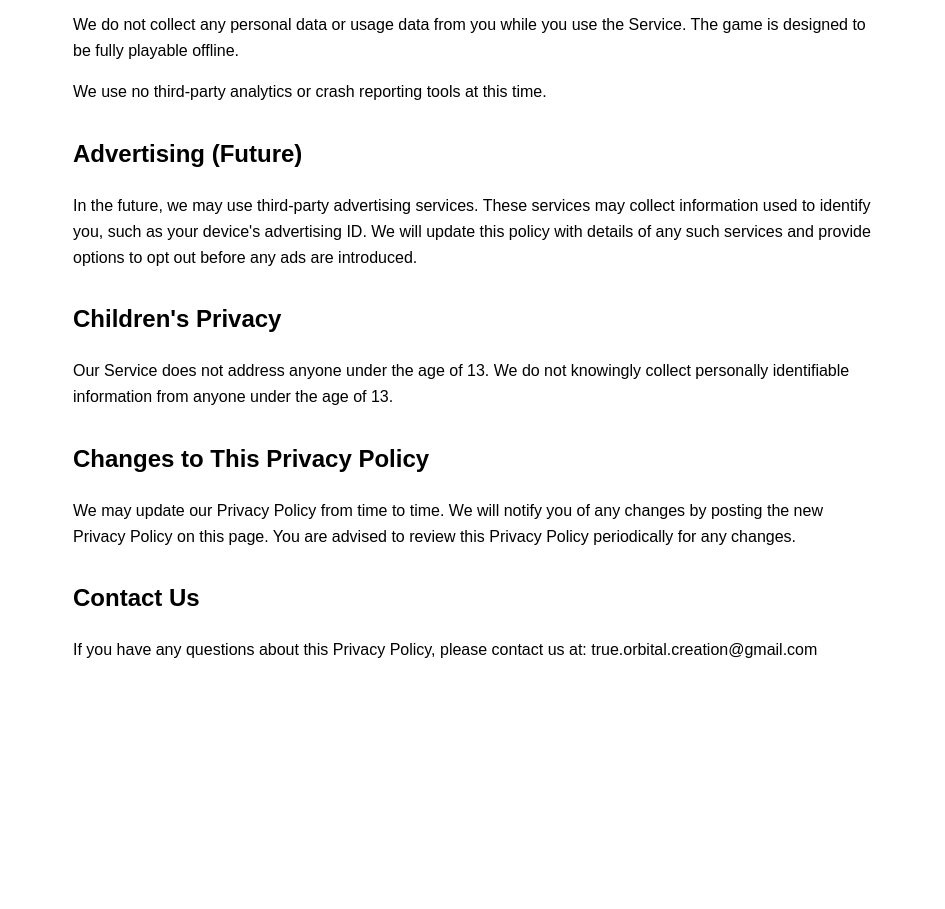
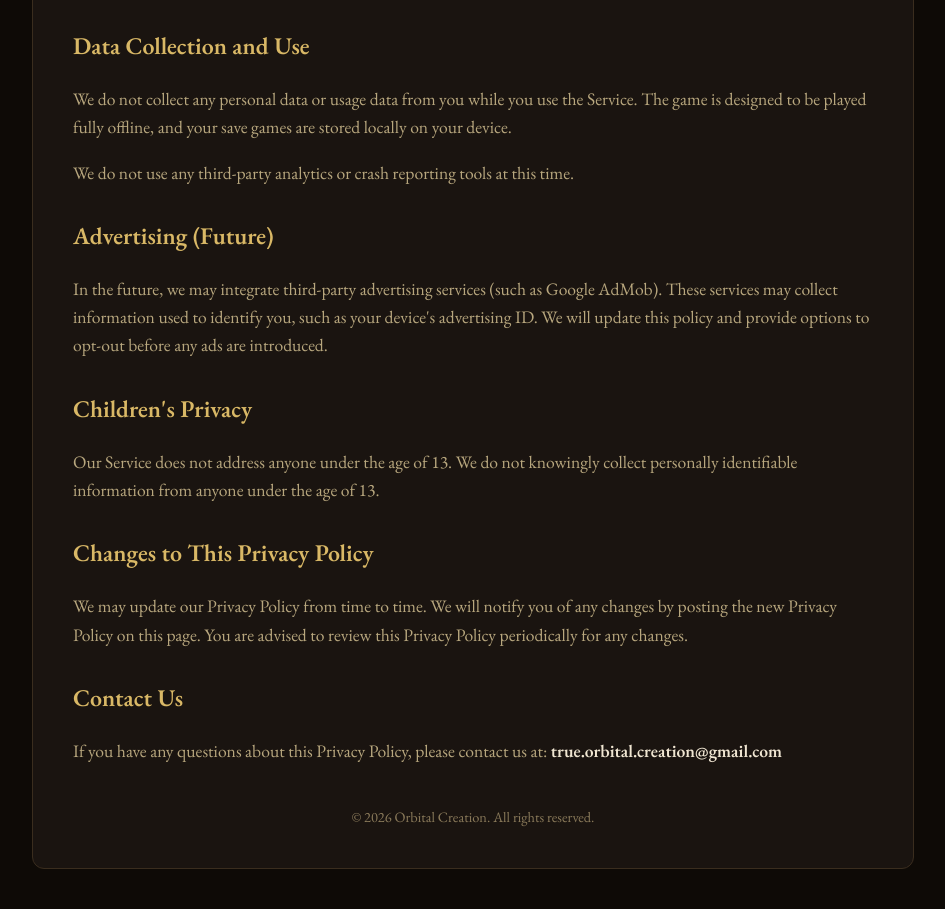
Before and after one commit to orbitalcreation/medievalbloodline-privacy, a plain HTML site: page index.html in a window 1280 px wide. Shown: the part 335-1244 px from the top of the page, without its empty margins (167-1112 px from the left). Before the commit the page ends 1038 px from the top, so only its background shows below. Drawn offline with nearby package versions, Linux system fonts and the light colour scheme.

Commit message:
Add files via upload

```diff
--- a/index.html
+++ b/index.html
@@ -2,26 +2,76 @@
 <html lang="en">
 <head>
     <meta charset="UTF-8">
-    <title>Privacy Policy for Medieval Bloodline</title>
+    <meta name="viewport" content="width=device-width, initial-scale=1.0">
+    <title>Privacy Policy - Medieval Bloodline</title>
+    <link rel="preconnect" href="https://fonts.googleapis.com">
+    <link rel="preconnect" href="https://fonts.gstatic.com" crossorigin>
+    <link href="https://fonts.googleapis.com/css2?family=EB+Garamond:ital,wght@0,400;0,600;1,400&display=swap" rel="stylesheet">
     <style>
-        body { font-family: sans-serif; line-height: 1.6; max-width: 800px; margin: 40px auto; padding: 0 20px; }
-        h1 { border-bottom: 2px solid #ccc; padding-bottom: 10px; }
-        h2 { margin-top: 30px; }
+        body {
+            background-color: #0E0A06;
+            color: #F0E6D2;
+            font-family: 'EB Garamond', serif;
+            line-height: 1.6;
+            margin: 0;
+            padding: 40px 20px;
+        }
+        .container {
+            max-width: 800px;
+            margin: 0 auto;
+            background-color: #1A1410;
+            padding: 40px;
+            border-radius: 12px;
+            border: 1px solid #3A2D1E;
+        }
+        h1 {
+            color: #D9B866;
+            font-size: 2.5em;
+            margin-top: 0;
+            border-bottom: 2px solid #3A2D1E;
+            padding-bottom: 10px;
+        }
+        h2 {
+            color: #D9B866;
+            font-size: 1.5em;
+            margin-top: 30px;
+        }
+        p, ul {
+            font-size: 1.1em;
+            color: #B8A77E;
+        }
+        strong {
+            color: #F0E6D2;
+        }
+        a {
+            color: #D9B866;
+            text-decoration: none;
+        }
+        a:hover {
+            text-decoration: underline;
+        }
+        .footer {
+            margin-top: 40px;
+            font-size: 0.9em;
+            text-align: center;
+            color: #8A7A5A;
+        }
     </style>
 </head>
 <body>
+    <div class="container">
         <h1>Privacy Policy</h1>
-    <p><strong>Last updated: [Date]</strong></p>
+        <p><em>Last updated: May 2024</em></p>
 
-    <p>Orbital Creation ("we", "us", or "our") operates the Medieval Bloodline mobile application (the "Service").</p>
+        <p>Orbital Creation ("we", "us", or "our") operates the <strong>Medieval Bloodline</strong> mobile application (the "Service").</p>
         <p>This page informs you of our policies regarding the collection, use, and disclosure of personal data when you use our Service.</p>
 
         <h2>Data Collection and Use</h2>
-    <p>We do not collect any personal data or usage data from you while you use the Service. The game is designed to be fully playable offline.</p>
-    <p>We use no third-party analytics or crash reporting tools at this time.</p>
+        <p>We do not collect any personal data or usage data from you while you use the Service. The game is designed to be played fully offline, and your save games are stored locally on your device.</p>
+        <p>We do not use any third-party analytics or crash reporting tools at this time.</p>
 
         <h2>Advertising (Future)</h2>
-    <p>In the future, we may use third-party advertising services. These services may collect information used to identify you, such as your device's advertising ID. We will update this policy with details of any such services and provide options to opt out before any ads are introduced.</p>
+        <p>In the future, we may integrate third-party advertising services (such as Google AdMob). These services may collect information used to identify you, such as your device's advertising ID. We will update this policy and provide options to opt-out before any ads are introduced.</p>
 
         <h2>Children's Privacy</h2>
         <p>Our Service does not address anyone under the age of 13. We do not knowingly collect personally identifiable information from anyone under the age of 13.</p>
@@ -30,6 +80,11 @@
         <p>We may update our Privacy Policy from time to time. We will notify you of any changes by posting the new Privacy Policy on this page. You are advised to review this Privacy Policy periodically for any changes.</p>
 
         <h2>Contact Us</h2>
-    <p>If you have any questions about this Privacy Policy, please contact us at: true.orbital.creation@gmail.com</p>
+        <p>If you have any questions about this Privacy Policy, please contact us at: <strong>true.orbital.creation@gmail.com</strong></p>
+
+        <div class="footer">
+            &copy; 2026 Orbital Creation. All rights reserved.
+        </div>
+    </div>
 </body>
 </html>
```
Lines whose indentation alone changed are shown as unchanged.
